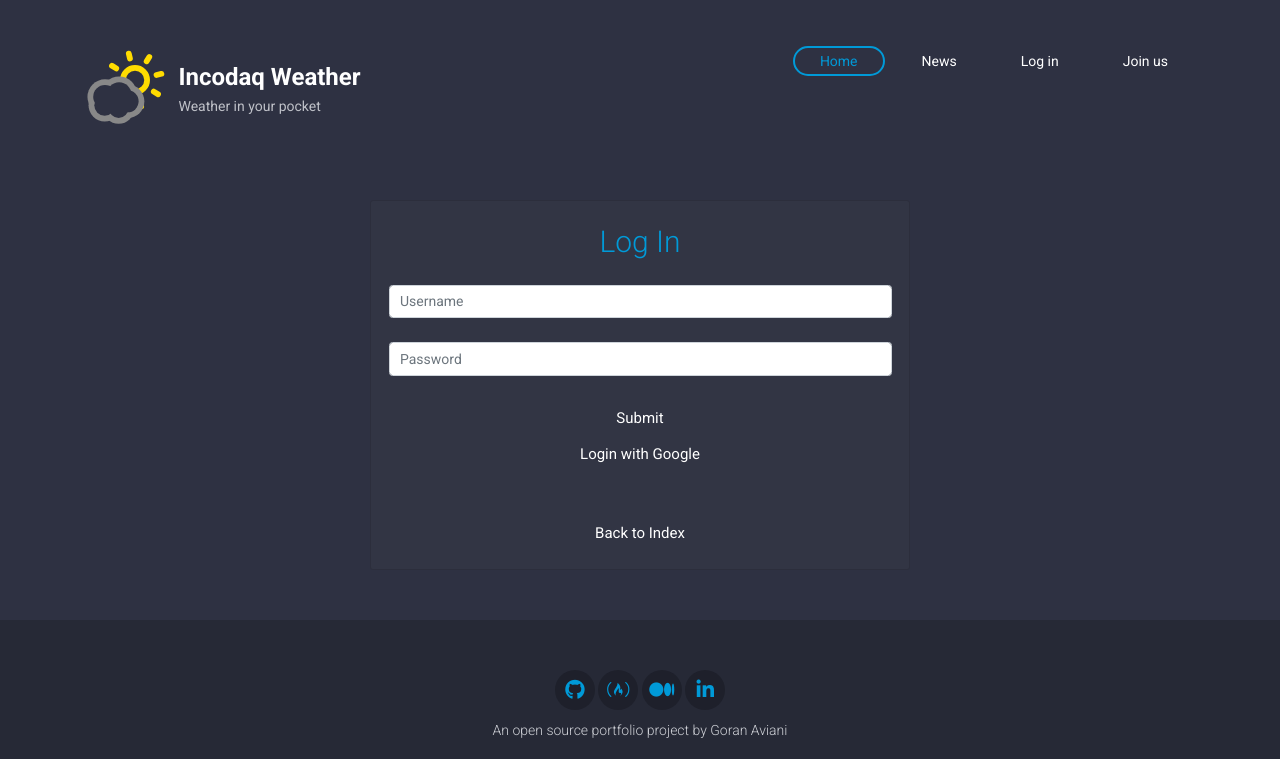
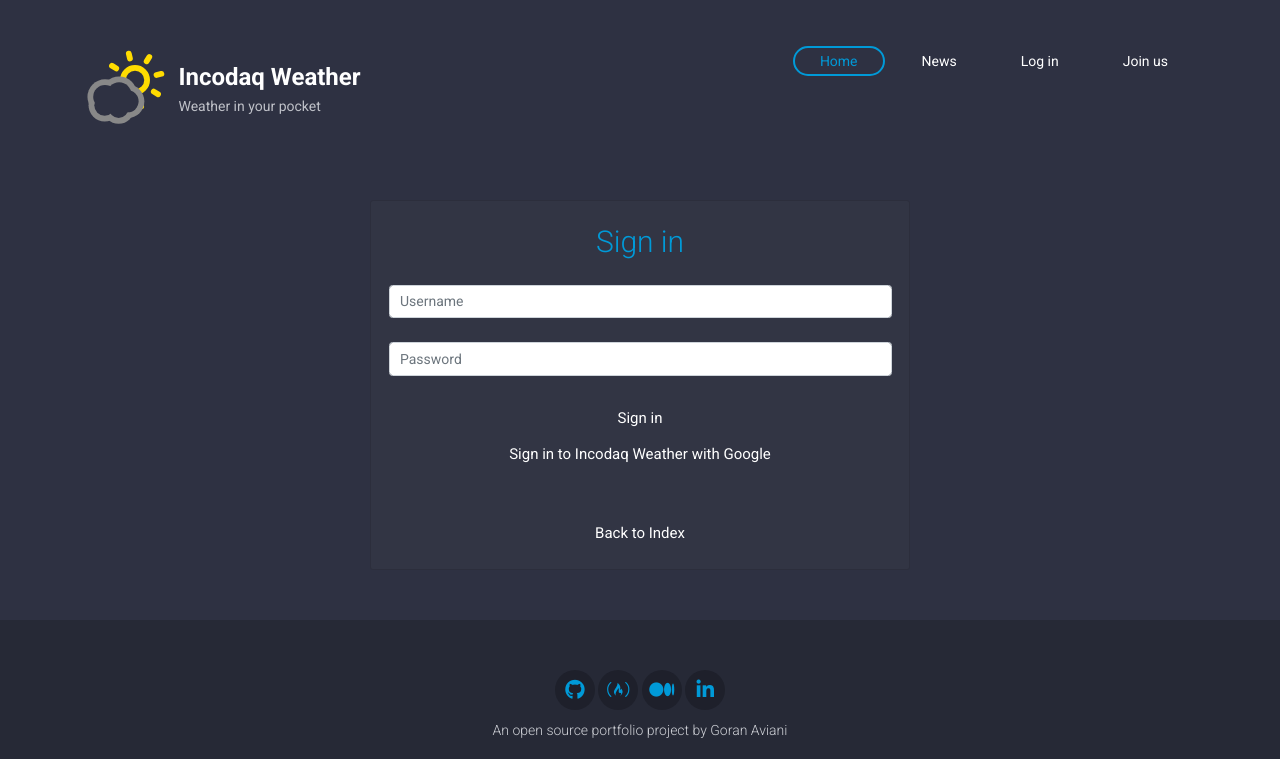
Before and after one commit to GoranAviani/incodaq_weather, a Django app: template templates/registration/login.html in a window 1280 px wide. Shown: the top 759 px of the page. Run offline with Django 3.2, Linux system fonts and the light colour scheme; the template is opened without the code that fills it, so the values that code supplies are empty; parts of the project's set-up code (start-up, migrations or seed data) failed here and were passed over; some libraries are stand-ins or nearby versions.

Commit message:
Renaming log in to sign in on all pages

```diff
--- a/templates/registration/login.html
+++ b/templates/registration/login.html
@@ -9,7 +9,7 @@
 	        <div class="card" data-bg-color="#323544">
 	            <div class="card-body">
 	                <div class="login-title">
-	                    <div class="title-text">Log In</div>
+	                    <div class="title-text">Sign in</div>
 	                </div>
 	                <div class="login-form mt-4">
 	                    <form method="post">
@@ -25,14 +25,14 @@
                                 </div>
                             </div>
                             <div class="form-row ">
-                                <button type="submit" class="btn main-button btn-block normal-text ">Submit</button>
+                                <button type="submit" class="btn main-button btn-block normal-text ">Sign in</button>
                             </div>
 
 
 
                         </form>
                         <div class="form-row ">
-                            <a href="{% url 'social:begin' 'google-oauth2' %}" class='btn main-button btn-block normal-text' >Login with Google</a>
+                            <a href="{% url 'social:begin' 'google-oauth2' %}" class='btn main-button btn-block normal-text' >Sign in to Incodaq Weather with Google</a>
                         </div>
                         </br>
                         </br>
```
